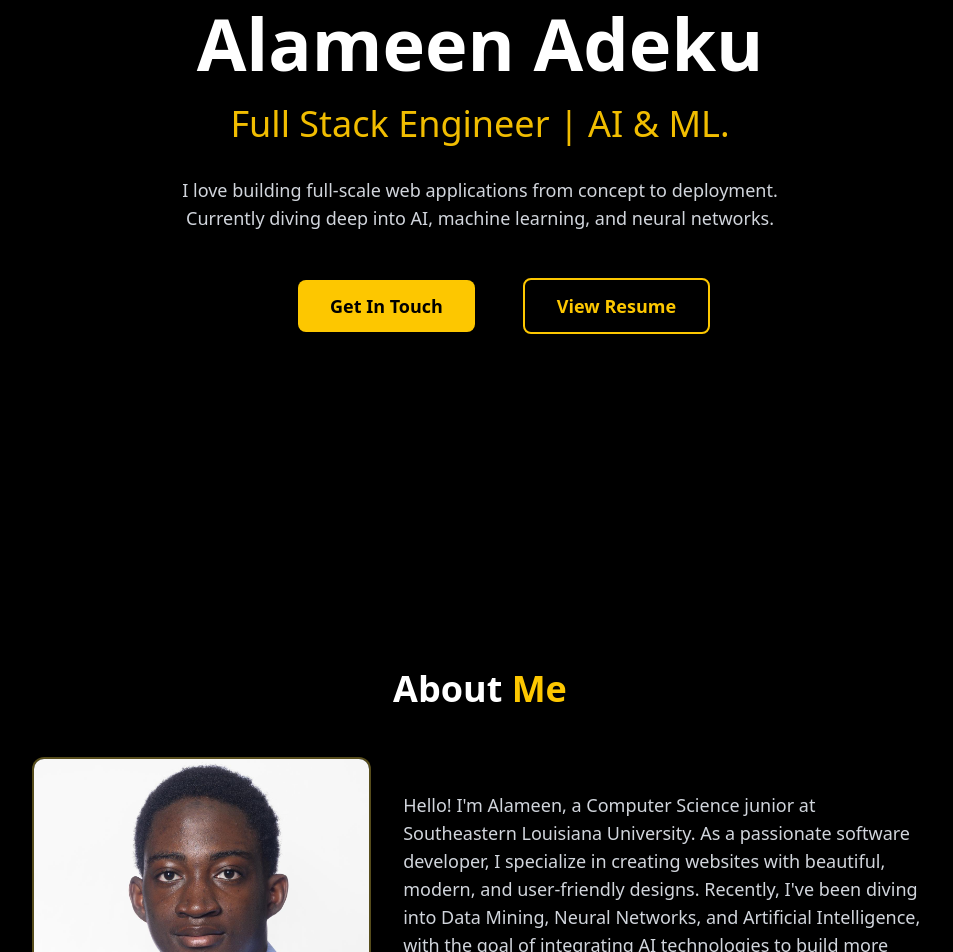
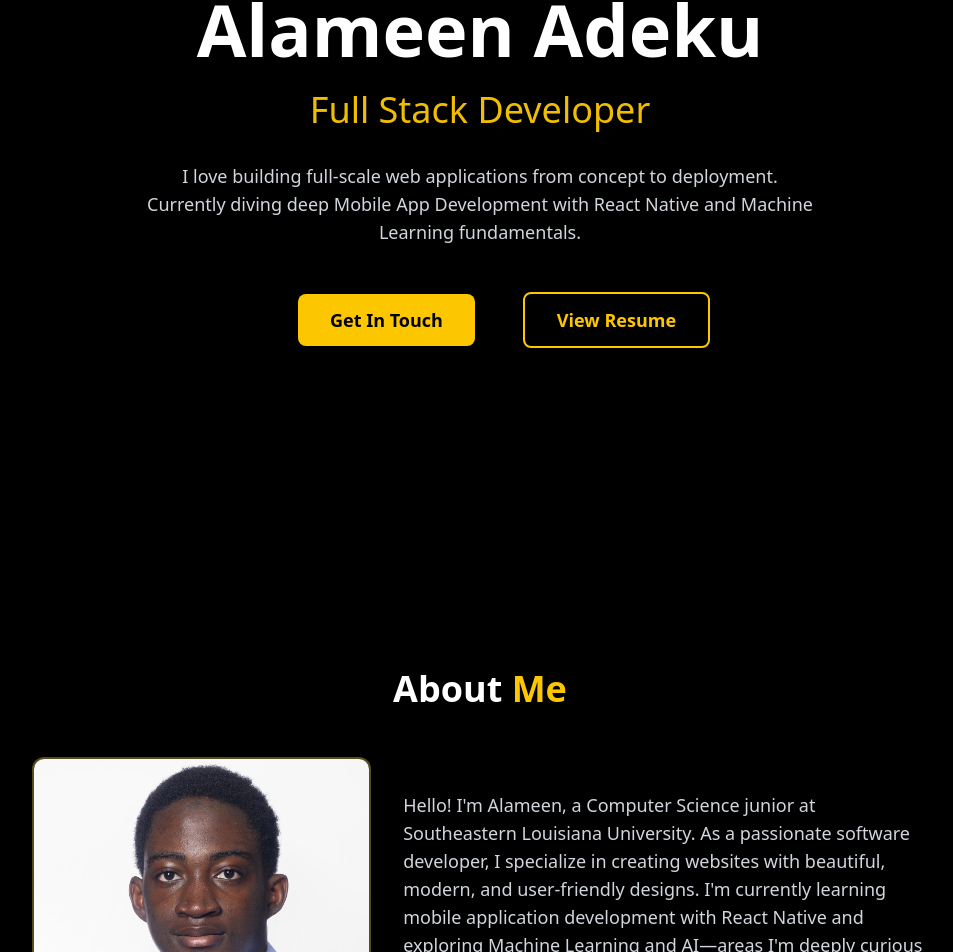
Before and after one commit to AlameenW/Portfolio, a Next.js app: page / in a window 1280 px wide. Shown: the part 211-1163 px from the top of the page, without its empty margins (160-1113 px from the left). Built offline with nearby package versions, Linux system fonts and the light colour scheme.

Commit message:
Intro and about section updated

```diff
--- a/app/pages/About.tsx
+++ b/app/pages/About.tsx
@@ -38,10 +38,9 @@ const About = () => {
             Hello! I&apos;m Alameen, a Computer Science junior at Southeastern
             Louisiana University. As a passionate software developer, I
             specialize in creating websites with beautiful, modern, and
-            user-friendly designs. Recently, I&apos;ve been diving into Data
-            Mining, Neural Networks, and Artificial Intelligence, with the goal
-            of integrating AI technologies to build more intelligent and
-            powerful software solutions.
+            user-friendly designs. I'm currently learning mobile application
+            development with React Native and exploring Machine Learning and
+            AI—areas I'm deeply curious about and excited to grow into.
           </p>
           <p className="text-gray-300 text-lg">
             I bring a solid foundation in modern web technologies paired with a
--- a/app/pages/Intro.tsx
+++ b/app/pages/Intro.tsx
@@ -7,12 +7,11 @@ const Intro = () => {
           Alameen Adeku
         </h1>
         <p className="text-2xl md:text-4xl font-light text-yellow-400 mt-4 animate-pulse">
-          Full Stack Engineer | AI & ML.
+          Full Stack Developer
         </p>
         <p className="text-gray-300 max-w-2xl mx-auto mt-8 text-lg">
           I love building full-scale web applications from concept to
-          deployment. Currently diving deep into AI, machine learning, and
-          neural networks.
+          deployment. Currently diving deep Mobile App Development with React Native and Machine Learning fundamentals.
         </p>
         <a
           href="#contact"
```
